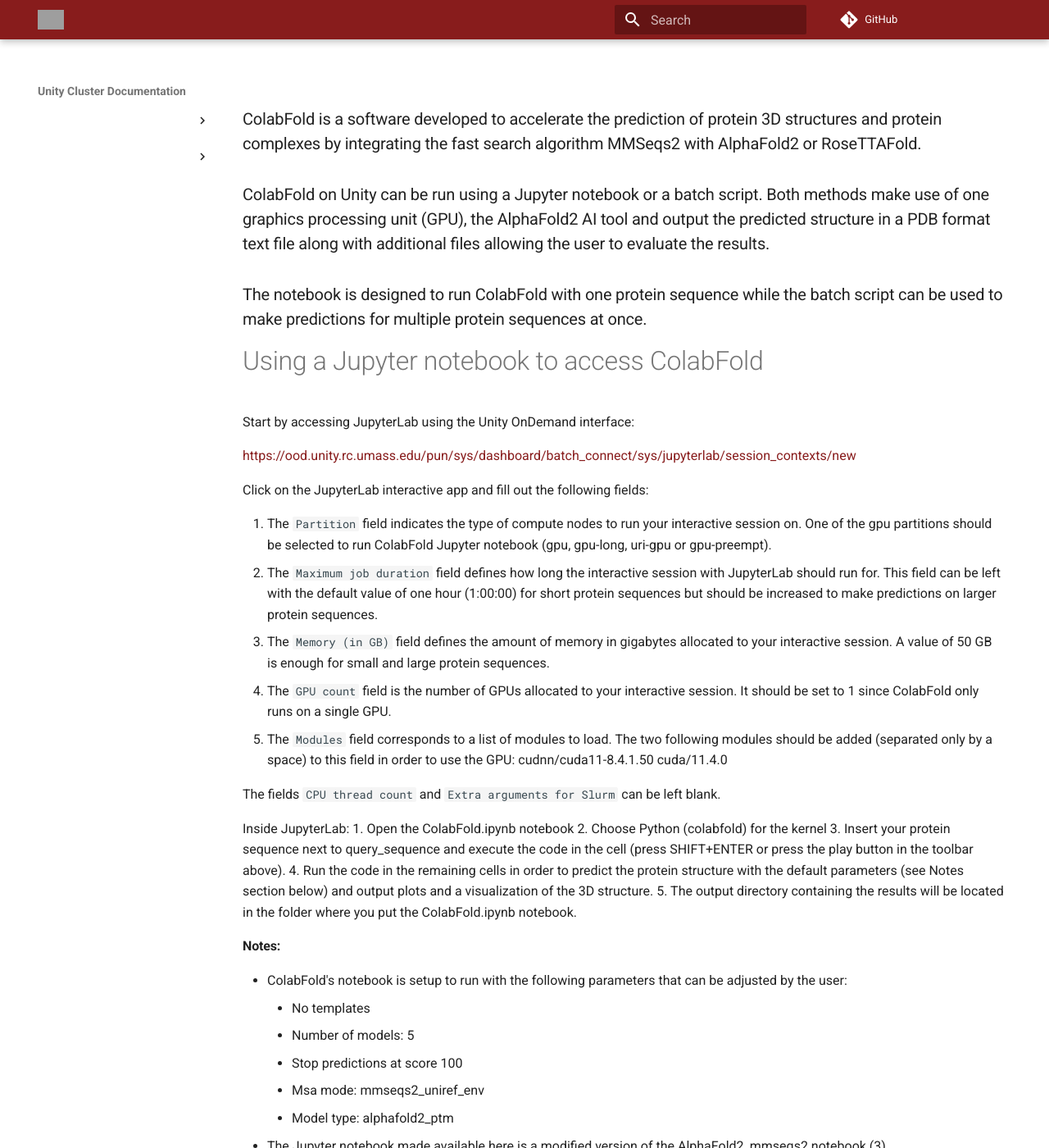
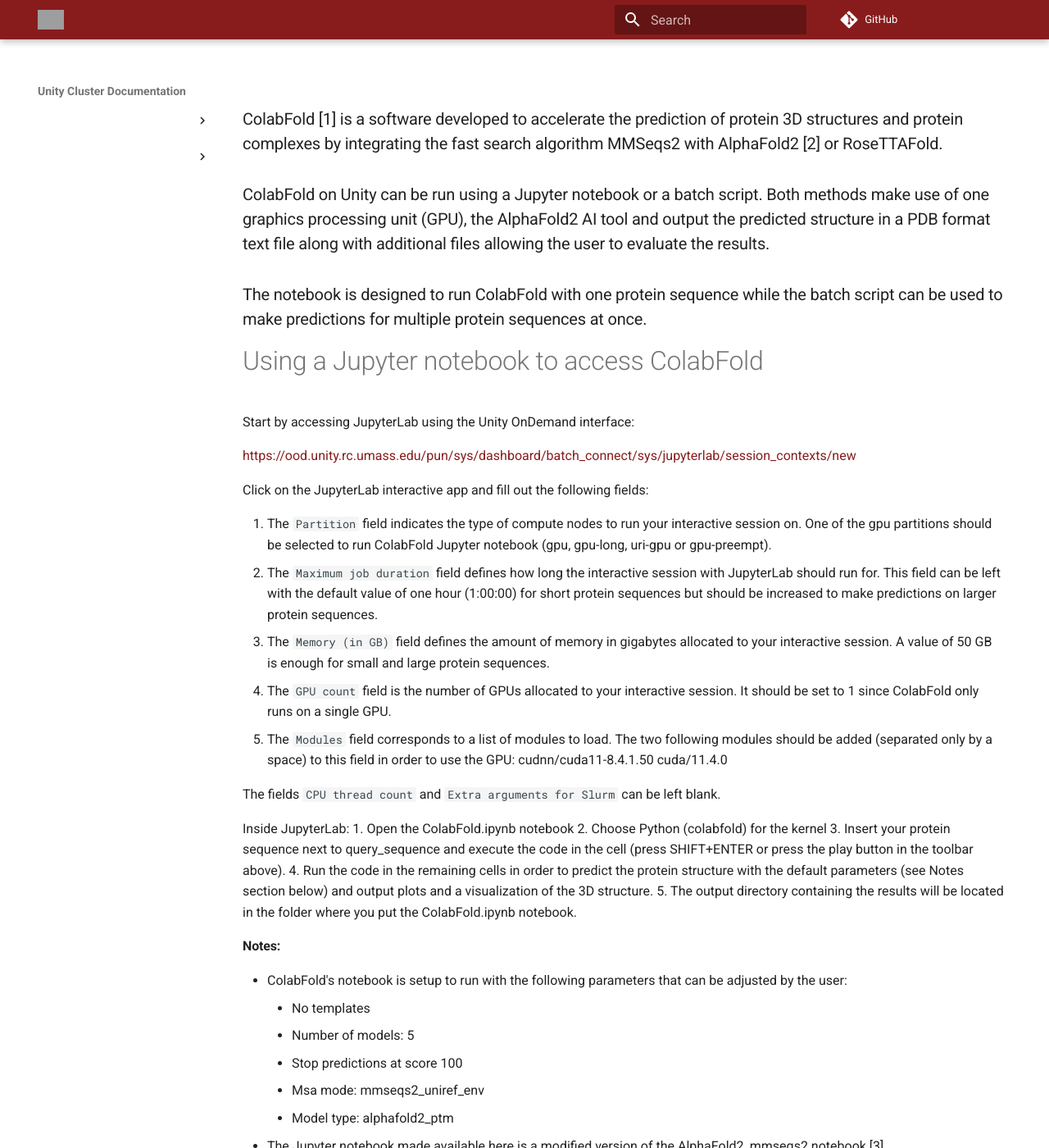
Before and after one commit to UMass-RC/unity-docs, an MkDocs documentation site: the page built from docs/Software & Tools/ColabFold.md, in a window 1280 px wide and 1400 px high. Shown: the whole window at 82% size. Built offline with MkDocs 1.6.1 and Material for MkDocs 9.7.7, drawn with Linux system fonts in a browser that asks for light colours; comment, search, counter and statistics services are not loaded; some of the changed text lies outside the part shown; grey boxes are pictures that could not be loaded.

Commit message:
Update ColabFold.md

```diff
--- a/docs/Software & Tools/ColabFold.md
+++ b/docs/Software & Tools/ColabFold.md
@@ -1,4 +1,4 @@
-### ColabFold is a software developed to accelerate the prediction of protein 3D structures and protein complexes by integrating the fast search algorithm MMSeqs2 with AlphaFold2 or RoseTTAFold.
+### ColabFold [1] is a software developed to accelerate the prediction of protein 3D structures and protein complexes by integrating the fast search algorithm MMSeqs2 with AlphaFold2 [2] or RoseTTAFold.
 ### ColabFold on Unity can be run using a Jupyter notebook or a batch script. Both methods make use of one graphics processing unit (GPU), the AlphaFold2 AI tool and output the predicted structure in a PDB format text file along with additional files allowing the user to evaluate the results.
 ### The notebook is designed to run ColabFold with one protein sequence while the batch script can be used to make predictions for multiple protein sequences at once.
 
@@ -33,7 +33,7 @@
     * Stop predictions at score 100
     * Msa mode: mmseqs2_uniref_env
     * Model type: alphafold2_ptm
-* The Jupyter notebook made available here is a modified version of the AlphaFold2_mmseqs2 notebook (3).
+* The Jupyter notebook made available here is a modified version of the AlphaFold2_mmseqs2 notebook [3].
 
 # Using a batch script to run ColabFold
 
```
